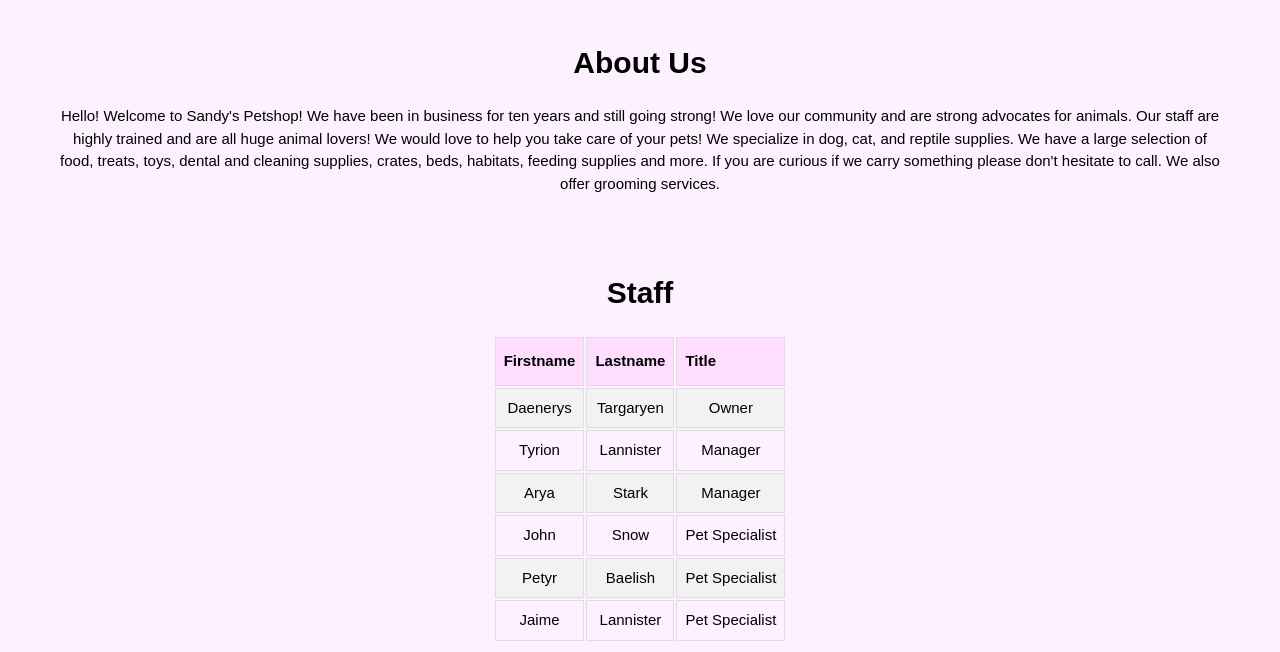
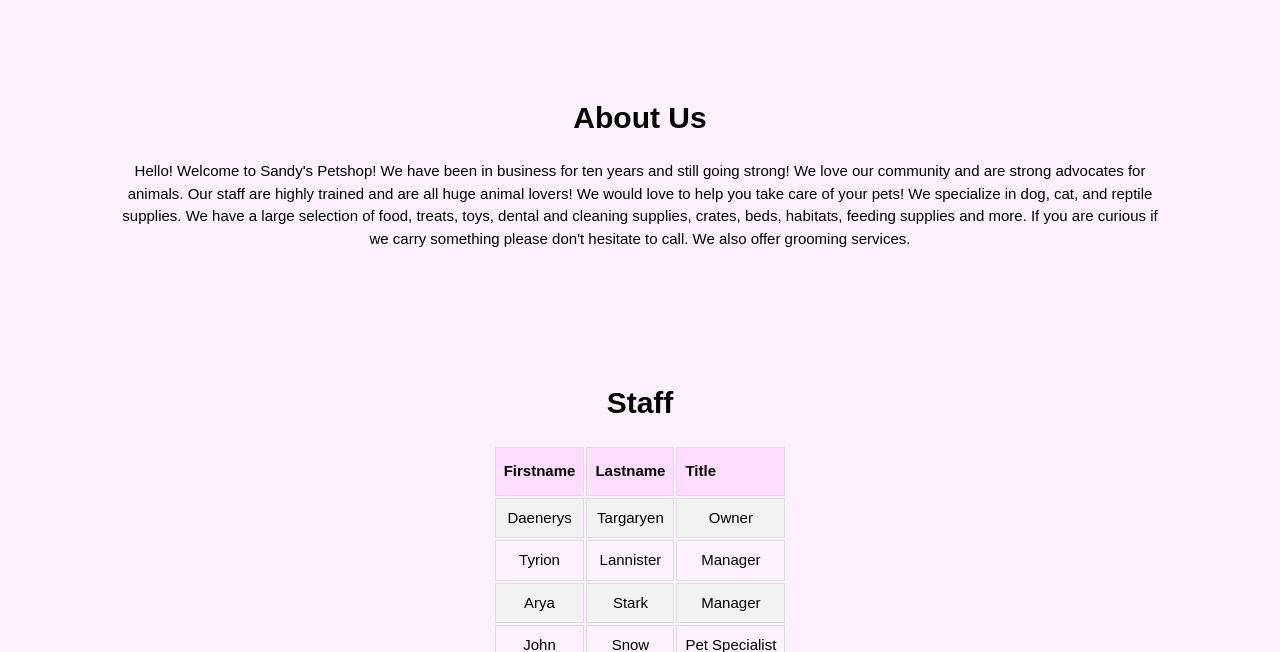
Before and after one commit to sec10/WebDev_ClassSite, a PHP site: page /about.html in a window 1280 px wide. Shown: the part 164-816 px from the top of the page. Run offline with PHP 8.4, Linux system fonts and the light colour scheme.

Commit message:
Update style.css

```diff
--- a/style.css
+++ b/style.css
@@ -142,7 +142,7 @@ a:hover {
     margin: auto;
     text-align: center;
     box-sizing: border-box;
-    padding: 20px;
+    padding: 75px;
 }
 
 #staff {
```
